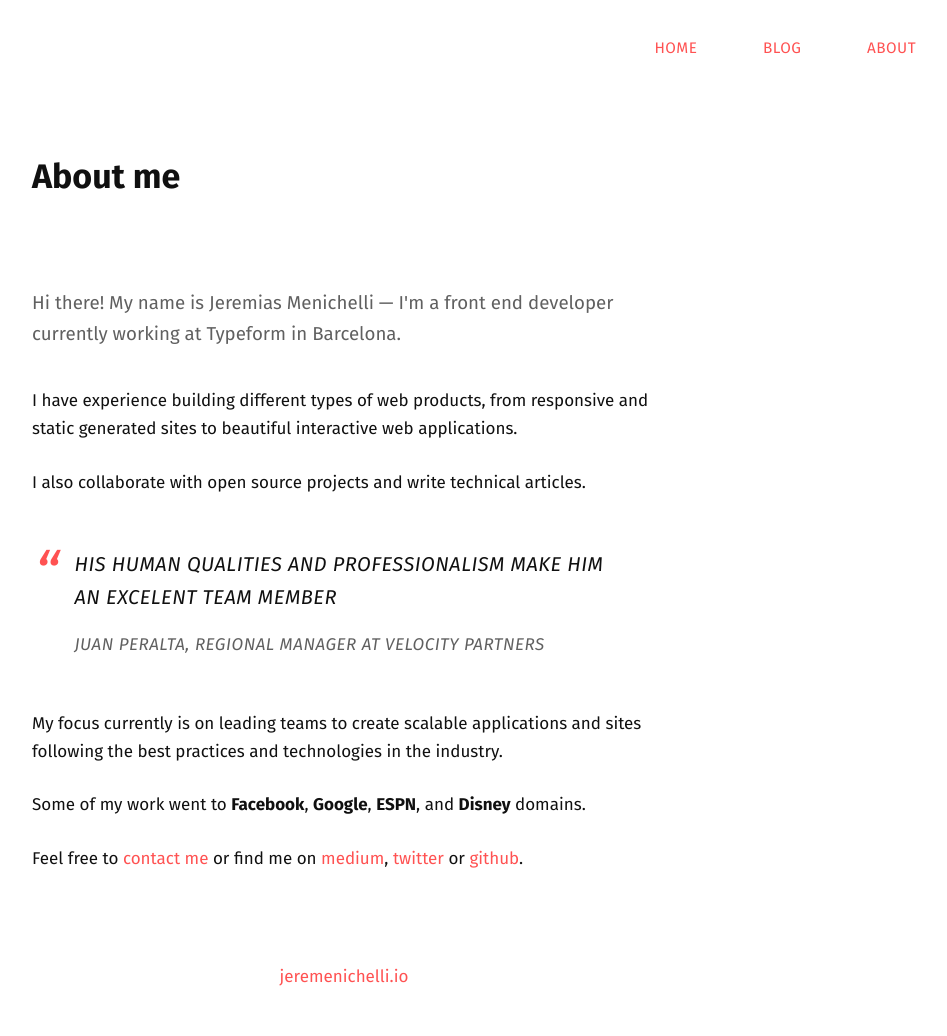
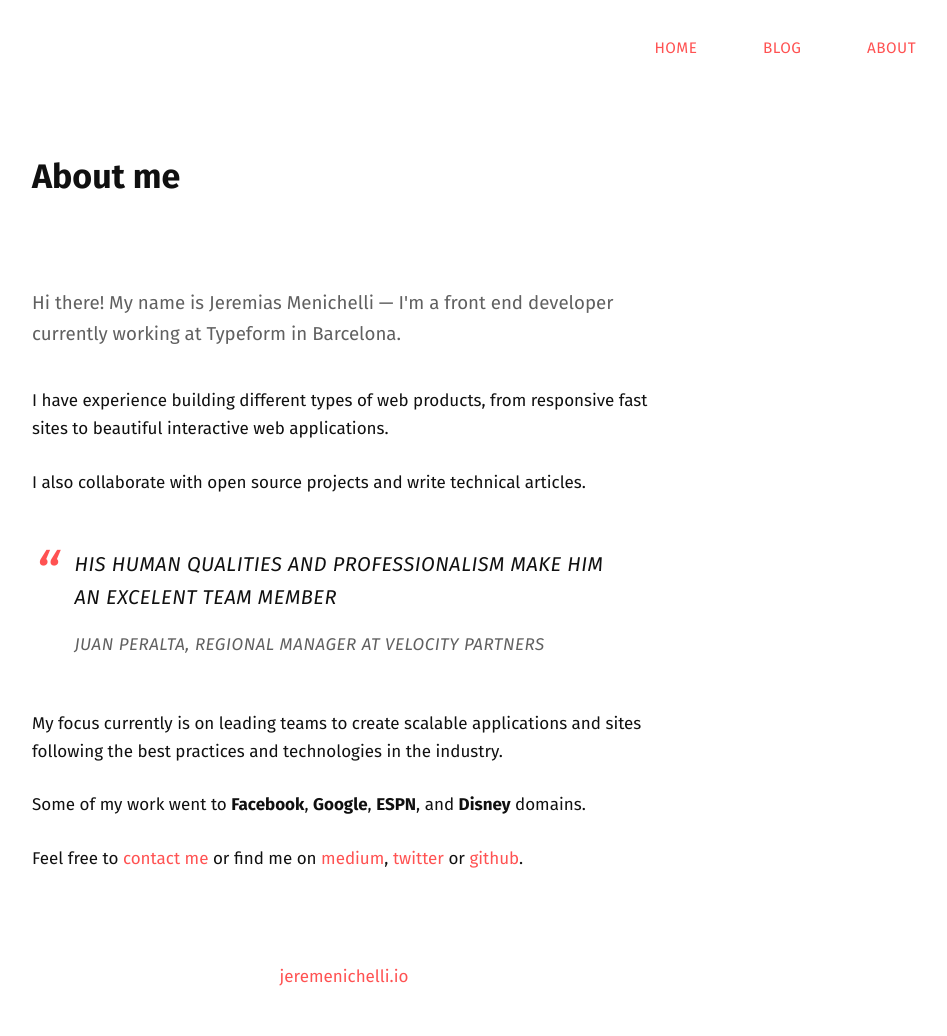
Before and after one commit to jeremenichelli/jeremenichelli.github.io, a Jekyll site: the page built from about/index.html, in a window 1280 px wide. Shown: the whole page, without its empty margins (296-1243 px from the left). Built offline with Jekyll 4.4.1, drawn with Linux system fonts in a browser that asks for light colours.

Commit message:
Small gardening on about content

```diff
--- a/about/index.html
+++ b/about/index.html
@@ -5,7 +5,7 @@ type: about
 resume: Hi there! My name is Jeremias Menichelli &mdash; I'm a front end developer currently working at Typeform in Barcelona.
 ---
 
-<p>I have experience building different types of web products, from responsive and static generated sites to beautiful interactive web applications.</p>
+<p>I have experience building different types of web products, from responsive fast sites to beautiful interactive web applications.</p>
 
 <p>I also collaborate with open source projects and write technical articles.</p>
 
```
